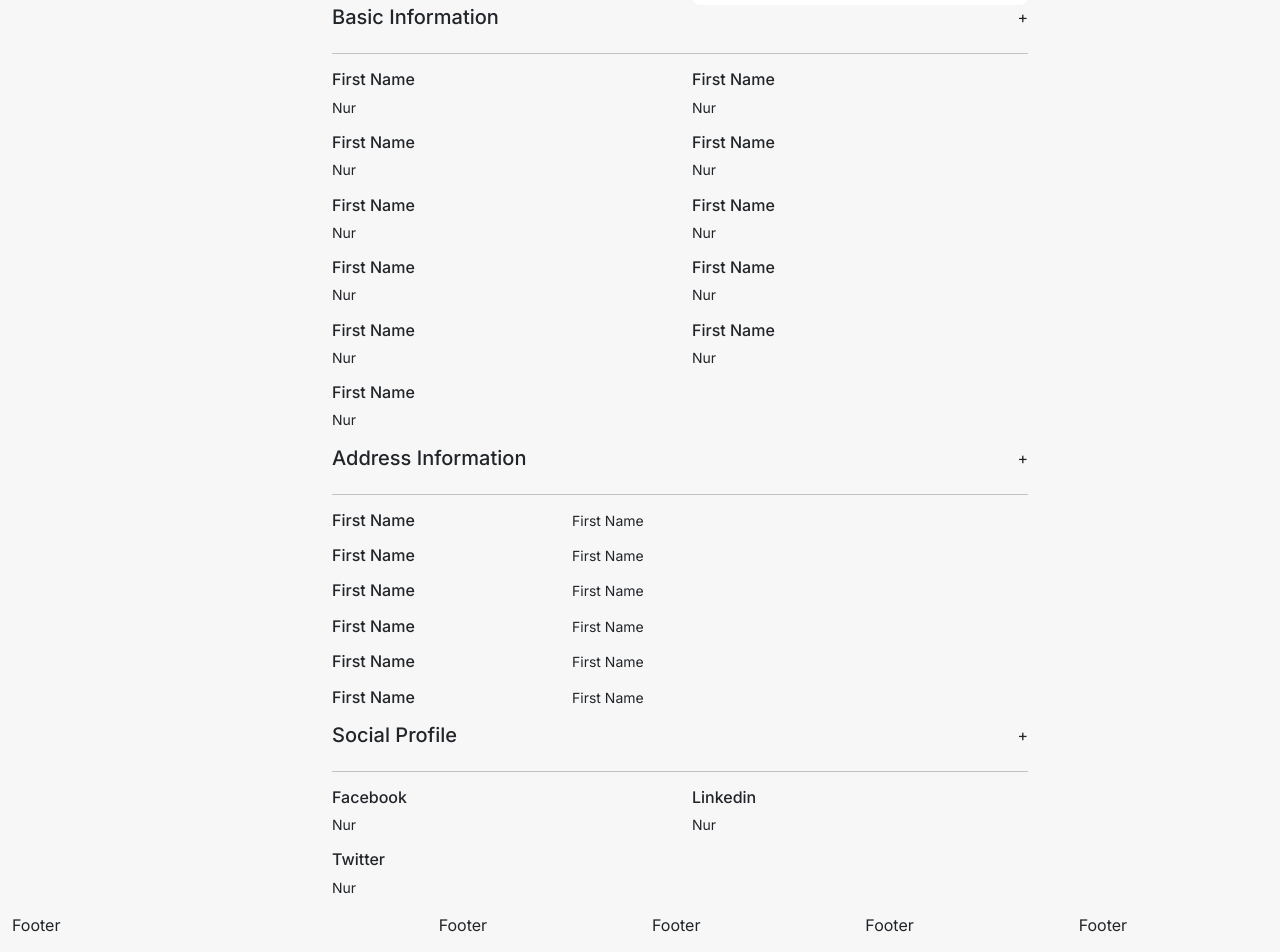
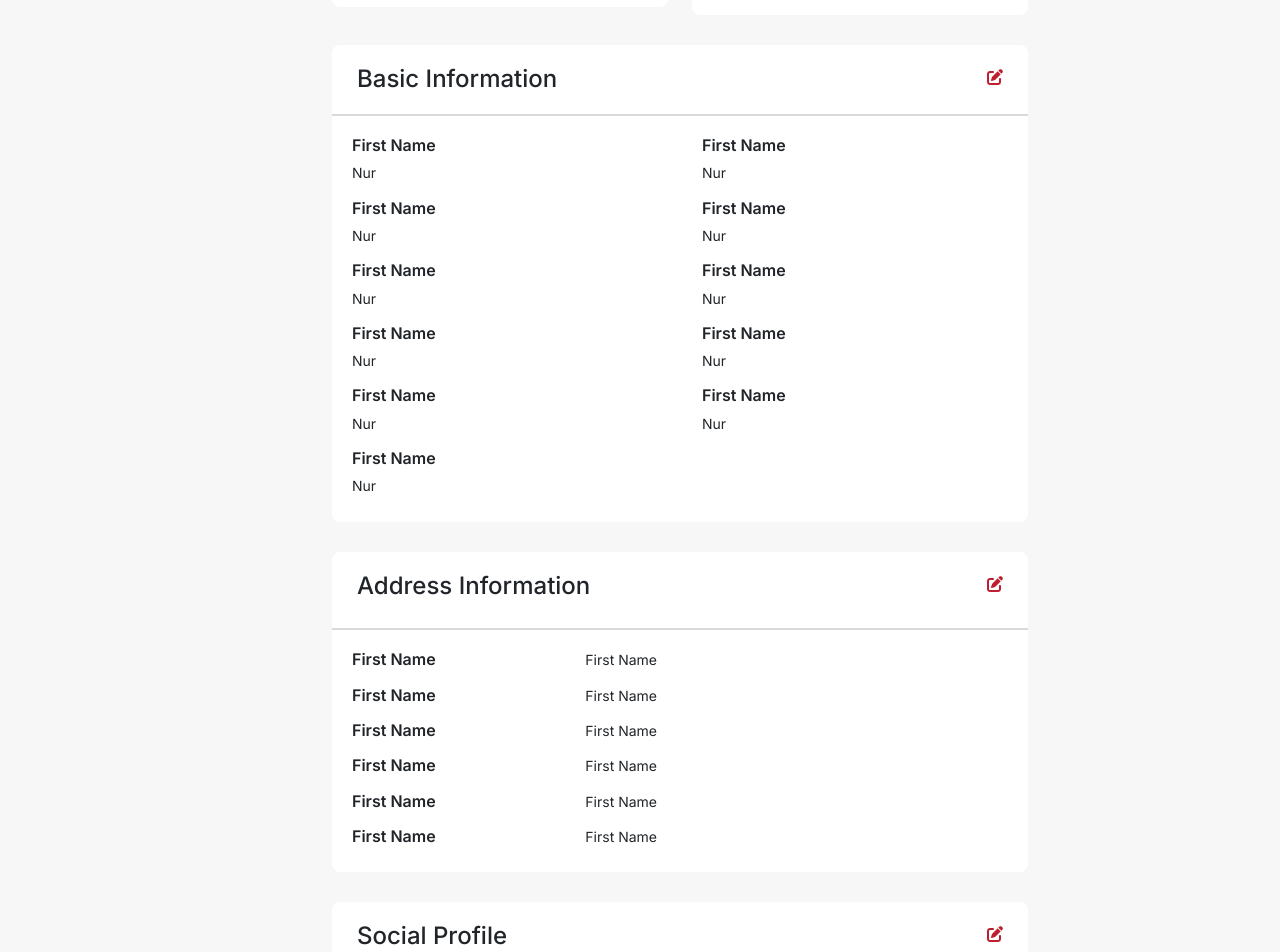
Before and after one commit to Maidulweb/JRF-Test, a Vue app in the folder frontend/: page / in a window 1280 px wide. Shown: the part 660-1612 px from the top of the page. Built offline with nearby package versions, Linux system fonts and the light colour scheme.

Commit message:
basic address social information

```diff
--- a/frontend/src/components/Information.vue
+++ b/frontend/src/components/Information.vue
@@ -123,11 +123,12 @@ export default {
               </div>
             </div>
             <div class="basic-information">
-              <div class="d-flex justify-content-between">
-                <h5>Basic Information</h5>
-                <span>+</span>
+              <div
+                class="d-flex justify-content-between basic-information-header"
+              >
+                <h4 class="mb-0">Basic Information</h4>
+                <span><i class="fa-solid fa-pen-to-square"></i></span>
               </div>
-              <hr />
               <div class="basic-information-body">
                 <div class="row">
                   <div class="col-md-6">
@@ -160,11 +161,12 @@ export default {
               </div>
             </div>
             <div class="address-information">
-              <div class="d-flex justify-content-between">
-                <h5>Address Information</h5>
-                <span>+</span>
+              <div
+                class="d-flex justify-content-between address-information-header"
+              >
+                <h4>Address Information</h4>
+                <span><i class="fa-solid fa-pen-to-square"></i></span>
               </div>
-              <hr />
               <div class="address-information-body">
                 <div class="row">
                   <div class="col-md-4">
@@ -216,13 +218,14 @@ export default {
                 </div>
               </div>
             </div>
-            <div class="social-profile">
-              <div class="d-flex justify-content-between">
-                <h5>Social Profile</h5>
-                <span>+</span>
+            <div class="social-information">
+              <div
+                class="d-flex justify-content-between social-information-header"
+              >
+                <h4>Social Profile</h4>
+                <span><i class="fa-solid fa-pen-to-square"></i></span>
               </div>
-              <hr />
-              <div class="basic-information-body">
+              <div class="social-information-body">
                 <div class="row">
                   <div class="col-md-6">
                     <h6>Facebook</h6>
@@ -279,7 +282,7 @@ export default {
 .profile-photo h4,
 .resume-upload h4 {
   border-bottom: 2px solid #d9d9d9;
-  padding: 10px 0 10px 20px;
+  padding: 20px 0 10px 20px;
 }
 .profile-photo-form {
   padding: 5px 20px 15px 20px;
@@ -322,4 +325,34 @@ export default {
 .all-resume-upload {
   padding: 6px 20px;
 }
+/* Basic Information */
+.basic-information,
+.address-information,
+.social-information {
+  margin-top: 30px;
+  background: #fff;
+  border-radius: 8px;
+}
+.basic-information-header,
+.address-information-header,
+.social-information-header {
+  border-bottom: 2px solid #d9d9d9;
+  padding: 20px 25px;
+}
+.basic-information-header span i,
+.address-information-header span i,
+.social-information-header span i {
+  color: #be1e2d;
+}
+
+.basic-information-body,
+.address-information-body,
+.social-information-body {
+  padding: 20px 0 10px 20px;
+}
+.basic-information-body h6,
+.address-information-body h6,
+.social-information-body h6 {
+  font-weight: 600;
+}
 </style>
```
